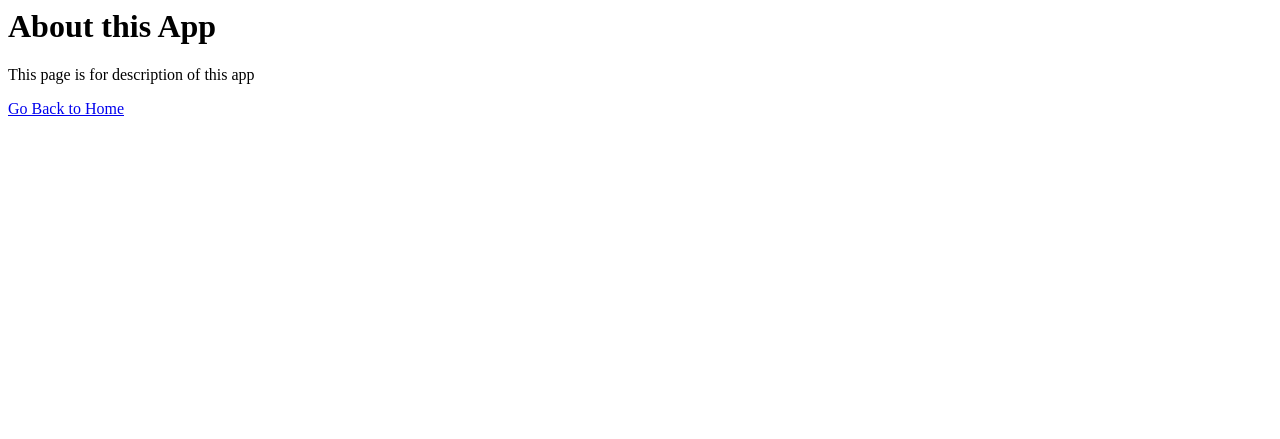
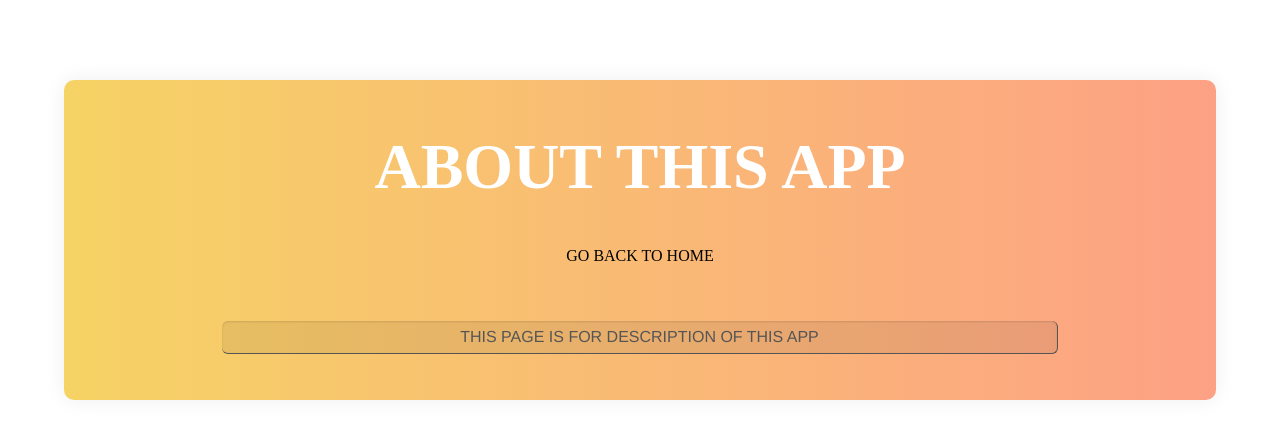
Before and after one commit to TaeHun-Lee/WordCounter, a Django app: page /about/ in a window 1280 px wide. Shown: the top 439 px of the page. Run offline with Django 3.2, Linux system fonts and the light colour scheme; style sheets or scripts are compiled from the project's sources; some libraries are stand-ins or nearby versions; some web fonts are replaced.

Commit message:
CSS update

```diff
--- /dev/null
+++ b/wordcount/static/style/base.scss
@@ -0,0 +1,147 @@
+@font-face {
+    font-family: 'NIXGONM-Vb';
+    src: url('https://cdn.jsdelivr.net/gh/projectnoonnu/noonfonts_six@1.2/NIXGONM-Vb.woff')
+    format('woff'); font-weight: normal;
+    font-style: normal;
+}
+
+html, body {
+    margin : 0;
+    padding : 0;
+    a { text-decoration: none; color: black; }
+    a:visited { text-decoration: none; }
+    a:hover { text-decoration: none; }
+    a:focus { text-decoration: none; }
+    a:hover, a:active { text-decoration: none; }
+}
+
+.container{
+    display: flex;
+    justify-content: center;
+    align-items: center;
+    align-content: center;
+    flex-wrap: wrap;
+    // margin : 0;
+    // padding : 0;
+    // max-width: 100vw;
+    // height: 100vh;
+    text-align: center;
+
+    .content{
+        flex: 1 1 auto;
+        margin: {
+            left : 5vw;
+            right: 5vw;
+        }
+        padding: 30px;
+        text-align: center;
+        text-transform: uppercase;
+        transition: 0.5s;
+        background-size: 200% auto;
+        color: white;
+        box-shadow: 0 0 20px #eee;
+        border-radius: 10px;
+        position : relative;
+        display : inline-block;
+        top : 10vh;
+        background-image: linear-gradient(to right, #f6d365 0%, #fda085 51%, #f6d365 100%);
+        &:hover {
+            background-position: right center;
+        }
+        a {
+            display : inline-block;
+            position: relative;
+            font-size : 2vh;
+            margin : {
+                bottom : 5vh;
+            }
+        }
+        h1 {
+            font-family: 'NIXGONM-Vb';
+            font-size : 5vw;
+            color : white;
+            display: inline-block;
+            position : relative;
+            margin: {
+                top: 20px;
+            }
+            animation : emerge 2.5s ease-in-out;
+            @keyframes emerge {
+                from {
+                    opacity: 0;
+                    bottom : -10px;
+                }
+                to {
+                    bottom : 0;
+                }
+            }
+        }
+
+        @mixin common_att {
+            -moz-border-bottom-colors: none;
+            -moz-border-left-colors: none;
+            -moz-border-right-colors: none;
+            -moz-border-top-colors: none;
+            background: none repeat scroll 0 0 rgba(0, 0, 0, 0.07);
+            border-color: -moz-use-text-color #FFFFFF #FFFFFF -moz-use-text-color;
+            border-image: none;
+            border-radius: 6px 6px 6px 6px;
+            border-style: none solid solid none;
+            border-width: medium 1px 1px medium;
+            box-shadow: 0 1px 2px rgba(0, 0, 0, 0.12) inset;
+            color: #555555;
+            font-family: "Helvetica Neue",Helvetica,Arial,sans-serif;
+            font-size: 1em;
+            line-height: 1.4em;
+            padding: 5px 8px;
+            transition: background-color 0.2s ease 0s;
+        }
+        textarea {
+            @include common_att;
+            &:focus {
+                background: none repeat scroll 0 0 #FFFFFF;
+                outline-width: 0;
+            }
+        }
+        p {
+            margin: {
+                left : 10vw;
+                right: 10vw;
+            }
+            @include common_att;
+        }
+        button {
+            margin: {
+                top : 10px;
+            }
+            border-radius: 4px;
+            background-color: #f39c12;
+            border: none;
+            padding: 10px;
+            width: 10vw;
+            transition: all 1s;
+            &:hover span{
+                padding-right: 25px;
+                &:after{
+                    opacity: 1;
+                    right: 0;
+                }
+            }
+
+            span {
+                cursor: pointer;
+                display: inline-block;
+                position: relative;
+                transition: 0.5s;
+                &:after {
+                    content: '»';
+                    position: absolute;
+                    opacity: 0;
+                    top: 0;
+                    right: -20px;
+                    transition: 0.5s;
+                }
+            }
+        }
+    }
+}
--- a/wordcount/templates/about.html
+++ b/wordcount/templates/about.html
@@ -1,5 +1,11 @@
-<h1>About this App</h1>
 
-<p>This page is for description of this app</p>
+{% extends "base.html" %}
 
-<a href="{% url 'home' %}">Go Back to Home</a>
+{% block title %}WordCount's About{% endblock %}
+{% block content %}
+    <h1>About this App</h1>
+    <br>
+    <a href="{% url 'home' %}">Go Back to Home</a>
+
+    <p>This page is for description of this app</p>
+{% endblock %}
--- /dev/null
+++ b/wordcount/templates/base.html
@@ -0,0 +1,20 @@
+{% load sass_tags %}
+{% load static %}
+
+<!DOCTYPE html>
+<html>
+    <head>
+        <meta charset="utf-8" />
+        <meta http-equiv="X-UA-Compatible" content="IE=edge">
+        <title>{% block title %}{% endblock %}</title>
+        <meta name="viewport" content="width=device-width, initial-scale=1">
+        <link href="{% sass_src 'style/base.scss' %}" rel="stylesheet" type="text/css" />
+    </head>
+<body>
+    <div class = "container">
+        <div class = "content">
+            {% block content %}{% endblock %}
+        </div>
+    </div>
+</body>
+</html>
```
Also changed, not shown: firstAssignment/settings.py (+12 -0 lines), static/style/base.css (added, +46 -0 lines), static/style/home.css (added, +29 -0 lines), wordcount/templates/home.html (+12 -7 lines), wordcount/templates/result.html (+9 -4 lines), 2 other files.
